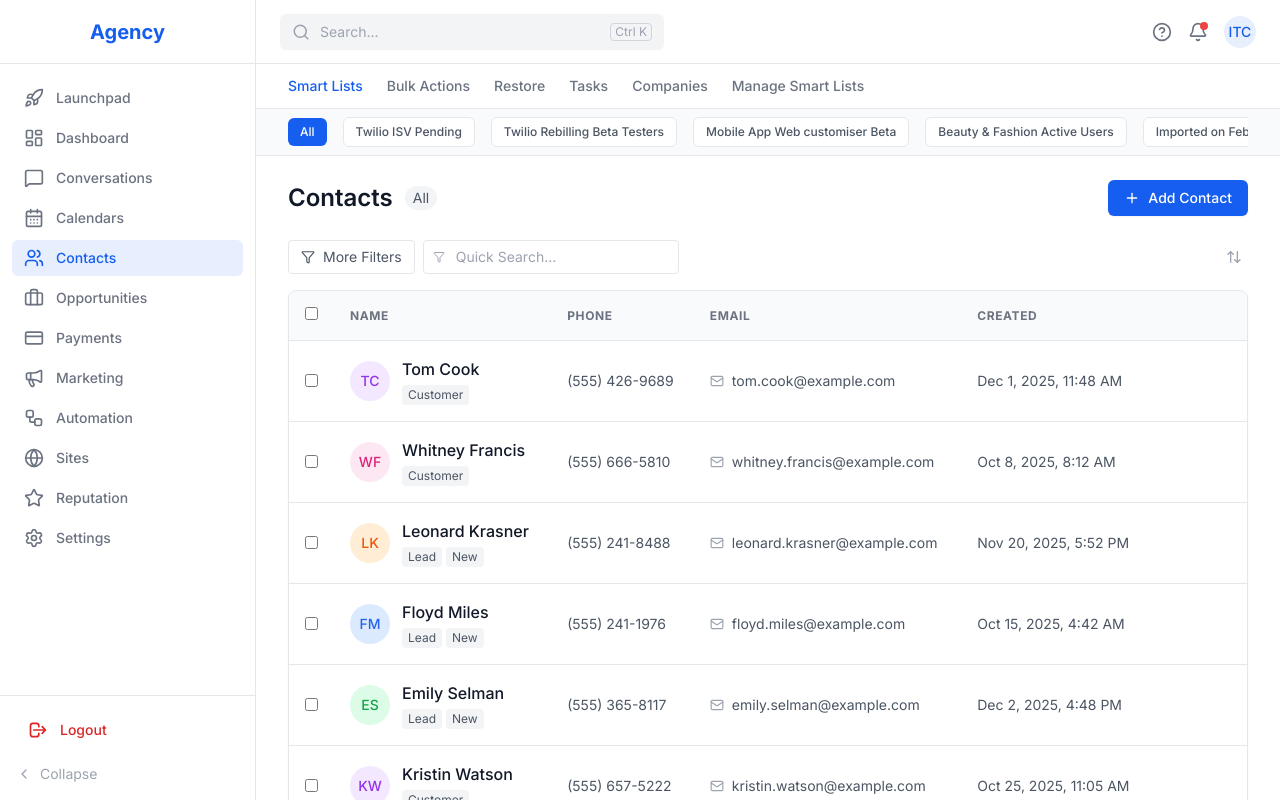
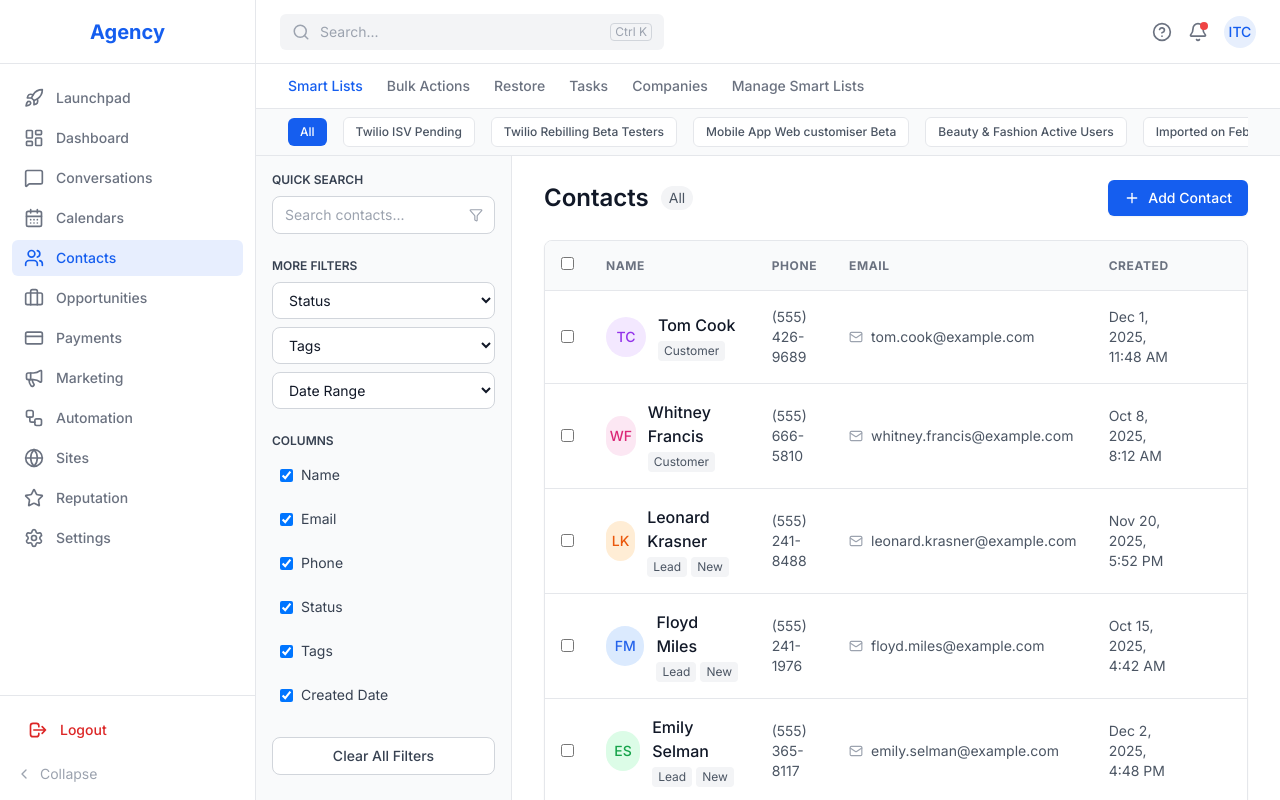
Before and after one commit to itcyanbu/itcyanbu-erp, a React (Vite) app: page / in a window 1280 px wide. Both pictures are taken after a click on the button "Sign In". Built offline with nearby package versions, Linux system fonts and the light colour scheme.

Commit message:
feat: add left sidebar with filters and column customization

```diff
--- a/src/components/ContactsPage.tsx
+++ b/src/components/ContactsPage.tsx
@@ -1,5 +1,5 @@
 import { useState } from 'react';
-import { Plus, Filter, ArrowUpDown, Trash2 } from 'lucide-react';
+import { Plus, Filter, Trash2 } from 'lucide-react';
 import ContactTable from '../components/ContactTable';
 import ContactModal from '../components/ContactModal';
 import { useContacts } from '../context/ContactContext';
@@ -103,6 +103,69 @@ const ContactsPage = () => {
             )}
 
             {/* Action Bar */}
+            <div className="flex-1 flex overflow-hidden">
+                {/* Left Sidebar - Filters */}
+                <div className="w-64 border-r border-gray-200 bg-gray-50 overflow-y-auto shrink-0">
+                    <div className="p-4 space-y-6">
+                        {/* Quick Search */}
+                        <div>
+                            <label className="block text-xs font-semibold text-gray-700 mb-2 uppercase">Quick Search</label>
+                            <div className="relative">
+                                <input
+                                    type="text"
+                                    placeholder="Search contacts..."
+                                    onChange={(e) => setSearchQuery(e.target.value)}
+                                    className="w-full px-3 py-2 text-sm border border-gray-300 rounded-lg focus:outline-none focus:ring-2 focus:ring-ghl-blue"
+                                />
+                                <Filter className="absolute right-3 top-1/2 -translate-y-1/2 text-gray-400" size={14} />
+                            </div>
+                        </div>
+
+                        {/* More Filters */}
+                        <div>
+                            <label className="block text-xs font-semibold text-gray-700 mb-2 uppercase">More Filters</label>
+                            <div className="space-y-2">
+                                <select className="w-full px-3 py-2 text-sm border border-gray-300 rounded-lg focus:outline-none focus:ring-2 focus:ring-ghl-blue bg-white">
+                                    <option>Status</option>
+                                    <option>Active</option>
+                                    <option>Inactive</option>
+                                </select>
+                                <select className="w-full px-3 py-2 text-sm border border-gray-300 rounded-lg focus:outline-none focus:ring-2 focus:ring-ghl-blue bg-white">
+                                    <option>Tags</option>
+                                    <option>Lead</option>
+                                    <option>Customer</option>
+                                </select>
+                                <select className="w-full px-3 py-2 text-sm border border-gray-300 rounded-lg focus:outline-none focus:ring-2 focus:ring-ghl-blue bg-white">
+                                    <option>Date Range</option>
+                                    <option>Last 7 days</option>
+                                    <option>Last 30 days</option>
+                                    <option>Last 90 days</option>
+                                </select>
+                            </div>
+                        </div>
+
+                        {/* Column Customization */}
+                        <div>
+                            <label className="block text-xs font-semibold text-gray-700 mb-2 uppercase">Columns</label>
+                            <div className="space-y-2">
+                                {['Name', 'Email', 'Phone', 'Status', 'Tags', 'Created Date'].map((col) => (
+                                    <label key={col} className="flex items-center gap-2 text-sm text-gray-700 cursor-pointer hover:bg-white p-2 rounded">
+                                        <input type="checkbox" defaultChecked className="rounded border-gray-300 text-ghl-blue focus:ring-ghl-blue" />
+                                        <span>{col}</span>
+                                    </label>
+                                ))}
+                            </div>
+                        </div>
+
+                        {/* Clear Filters */}
+                        <button className="w-full px-3 py-2 text-sm font-medium text-gray-700 bg-white border border-gray-300 rounded-lg hover:bg-gray-50 transition-colors">
+                            Clear All Filters
+                        </button>
+                    </div>
+                </div>
+
+                {/* Main Content */}
+                <div className="flex-1 flex flex-col overflow-hidden">
                     <div className="px-8 py-6">
                         <div className="flex items-center justify-between mb-6">
                             <h1 className="text-2xl font-semibold text-ghl-text flex items-center gap-3">
@@ -116,31 +179,6 @@ const ContactsPage = () => {
                                 >
                                     <Plus size={16} />
                                     Add Contact
-                        </button>
-                    </div>
-                </div>
-
-                {/* Filter Row */}
-                <div className="flex items-center justify-between gap-4 mb-4">
-                    <div className="flex items-center gap-2">
-                        <button className="flex items-center gap-2 px-3 py-1.5 border border-ghl-border rounded text-sm text-gray-600 hover:bg-gray-50 bg-white">
-                            <Filter size={14} />
-                            More Filters
-                        </button>
-                        <div className="relative">
-                            <input
-                                type="text"
-                                placeholder="Quick Search..."
-                                onChange={(e) => setSearchQuery(e.target.value)}
-                                className="pl-8 pr-3 py-1.5 border border-ghl-border rounded text-sm focus:border-ghl-blue focus:ring-0 outline-none w-64"
-                            />
-                            <Filter className="absolute left-2.5 top-1/2 -translate-y-1/2 text-gray-400" size={12} />
-                        </div>
-                    </div>
-
-                    <div className="flex items-center gap-2">
-                        <button className="p-1.5 text-gray-400 hover:text-gray-600">
-                            <ArrowUpDown size={16} />
                                 </button>
                             </div>
                         </div>
@@ -188,6 +226,8 @@ const ContactsPage = () => {
                             </div>
                         )}
                     </div>
+                </div>
+            </div>
 
             <ContactModal
                 isOpen={isModalOpen}
```
Lines whose indentation alone changed are shown as unchanged.
